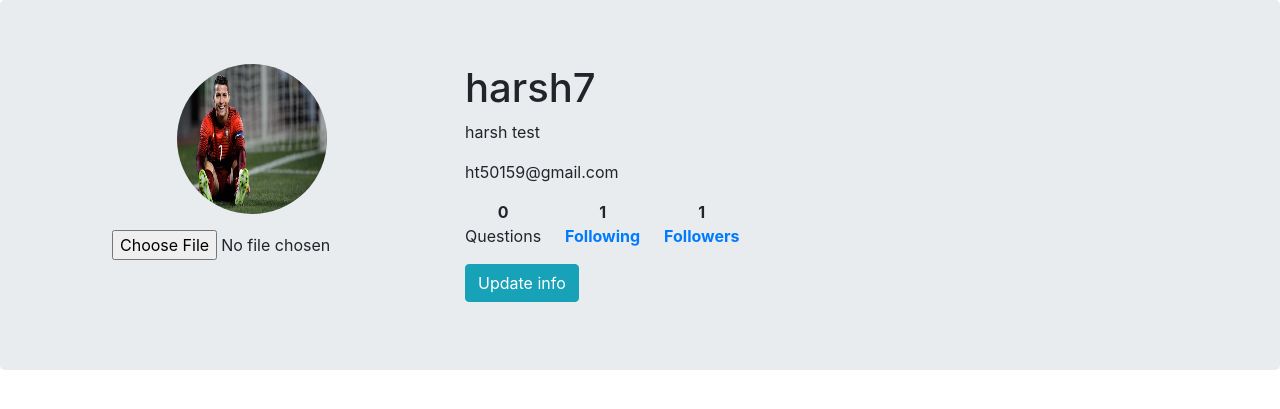
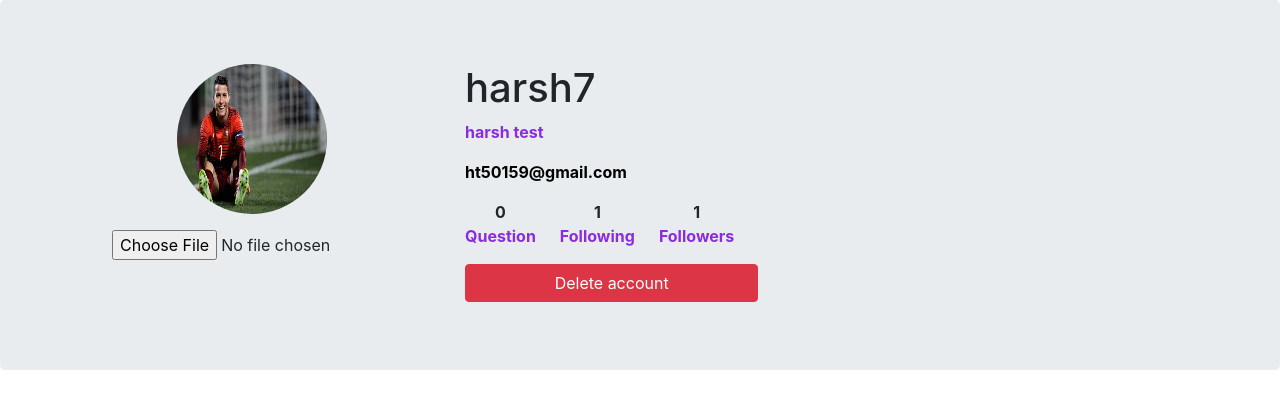
Before and after one commit to pruthvi03/voting_question, a Django app: page /profile in a window 1280 px wide. Shown: the part 64-473 px from the top of the page. Run offline with Django 3.2, Linux system fonts and the light colour scheme; a user stored in the database is signed in; data comes from the database, SQL or seed files in the repository; both versions use the stored data as it was after the commit; some libraries are stand-ins or nearby versions.

Commit message:
added deleting user account permanent

```diff
--- a/votersparadise/polls/templates/profile.html
+++ b/votersparadise/polls/templates/profile.html
@@ -28,15 +28,15 @@
                     <div class="d-flex justify-content-left">
                         <div class="d-flex flex-column">
                             <h1 class="display-5">{{result.username}}</h1>
-                            <p>{{result.first_name}} {{result.last_name}}</p>
-                            <p>{{result.email}}</p>
+                            <p style="color:blueviolet;"><b>{{result.first_name}} {{result.last_name}}</b></p>
+                            <p style="color:black;"><b>{{result.email}}</b></p>
                             <div class="d-flex flex-row">
                                 <div class="d-flex flex-column mr-4">
 
                                     <div class="d-flex justify-content-center">
                                         <strong>{{question_count}}</strong>
                                     </div>
-                                    <p>Questions</p>
+                                    <p style="color: blueviolet;"><b>Question</b></p>
                                 </div>
                                 <div class="d-flex flex-column mr-4">
                                     <div class="d-flex justify-content-center">
@@ -44,20 +44,42 @@
                                         <strong>{{userfollowing}}</strong>
                                     </div>
 
-                                    <p><a href="following" style="text-decoration: none;"><b>Following</b></a> </p>
+                                    <p><a href="following" style="text-decoration: none;color: blueviolet;"><b>Following</b></a> </p>
                                 </div>
                                 <div class="d-flex flex-column mr-4">
                                     <div class="d-flex justify-content-center">
                                         <strong>{{userfollowers}}</strong>
                                     </div>
-                                    <p><a href="followers" style="text-decoration: none;"><b>Followers</b></a> </p>
+                                    <p><a href="followers" style="text-decoration: none;color: blueviolet;"><b>Followers</b></a> </p>
                                 </div>
 
                             </div>
-                            <form method="POST" action="update_info">
-                                {% csrf_token %}
-                                <button type="submit" class="btn btn-info">Update info</button>
-                            </form>
+                            <button type="button" class="btn btn-danger" data-toggle="modal" data-target="#exampleModal">
+                                Delete account
+                            </button>
+                            <div class="modal fade" id="exampleModal" tabindex="-1" aria-labelledby="exampleModalLabel" aria-hidden="true">
+                                <div class="modal-dialog">
+                                  <div class="modal-content">
+                                    <div class="modal-header">
+                                      <h5 class="modal-title" id="exampleModalLabel">Are you sure?</h5>
+                                      <button type="button" class="close" data-dismiss="modal" aria-label="Close">
+                                        <span aria-hidden="true">&times;</span>
+                                      </button>
+                                    </div>
+                                    <div class="modal-body">
+                                      <form action="profile/delete_account" method="POST">
+                                      {% csrf_token %}
+                                      <p><b>Enter your username to continue.</b></p>
+                                      <label>Username:</label>
+                                      <input type="name" id="username" name="username" style="border-width: 3px;">
+                                    </div>
+                                    <div class="modal-footer">
+                                        <button type="submit" class="btn btn-danger">Confirm</button>
+                                    </form>
+                                    </div>
+                                  </div>
+                                </div>
+                              </div>
 
                         </div>
                     </div>
--- a/votersparadise/polls/urls.py
+++ b/votersparadise/polls/urls.py
@@ -22,4 +22,5 @@ urlpatterns = [
   path(r"userprofile/<username>",views.userprofile,name="userprofile"),
   path(r"updateImage",views.updateImage,name="updateImage"),
   path(r"profile/delete_question",views.delete_question,name="delete_question"),
+  path(r"profile/delete_account",views.delete_account,name="delete_account"),
 ]
--- a/votersparadise/polls/views.py
+++ b/votersparadise/polls/views.py
@@ -230,6 +230,14 @@ def profile(request):
     }
     return render(request,"profile.html",params)
 
+def delete_account(request):
+    if request.method == 'POST':
+        name = request.POST['username']
+        username = User.objects.filter(username__exact = request.user).get()
+        username.delete()
+        return redirect('home')
+
+
 def updateImage(request):
     if request.method == 'POST':
         photo = request.FILES['profilepic']
@@ -237,7 +245,7 @@ def updateImage(request):
         name.profile_pic = photo
         name.save()
         messages.success(request,"Profile Pic updated succesfully")
-        return redirect('profile')
+        return redirect(profile)
     else:
         pass
 
```
Also changed, not shown: votersparadise/db.sqlite3, votersparadise/static/images/43.jpg (added).
